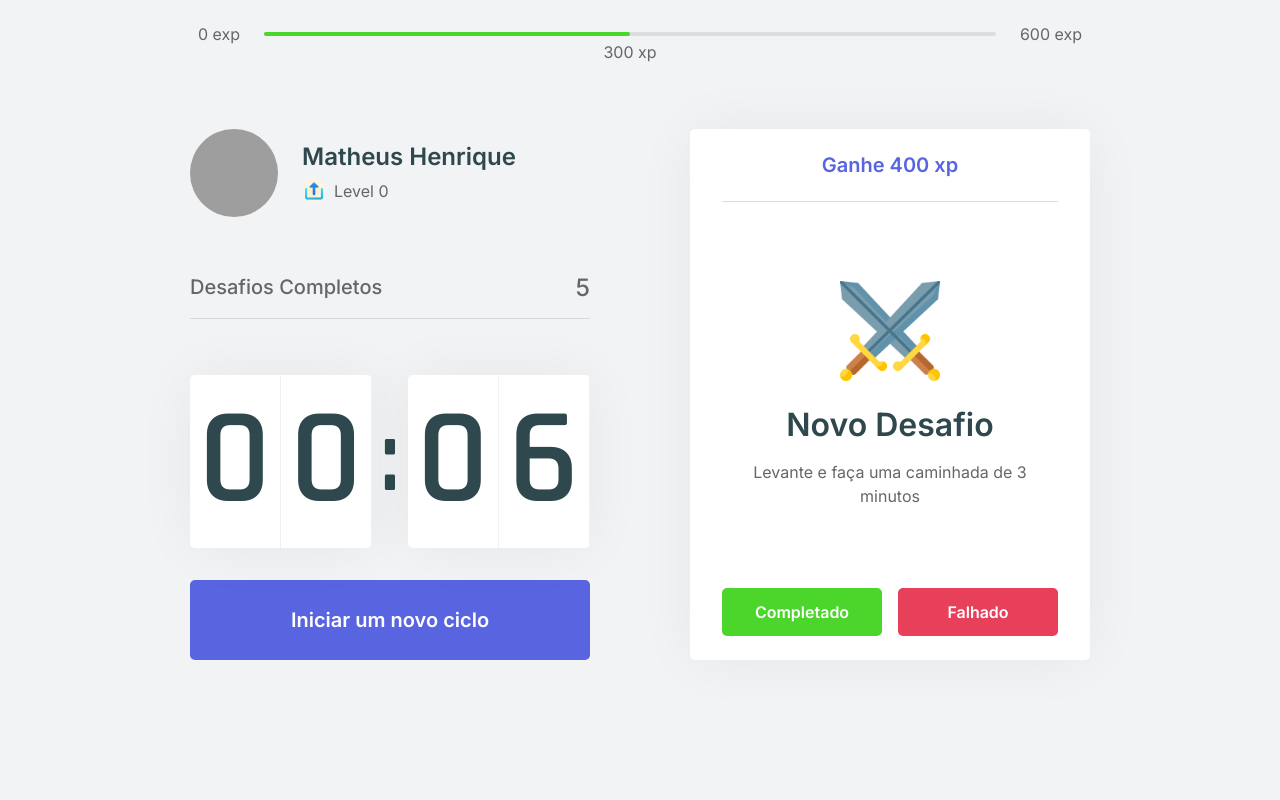
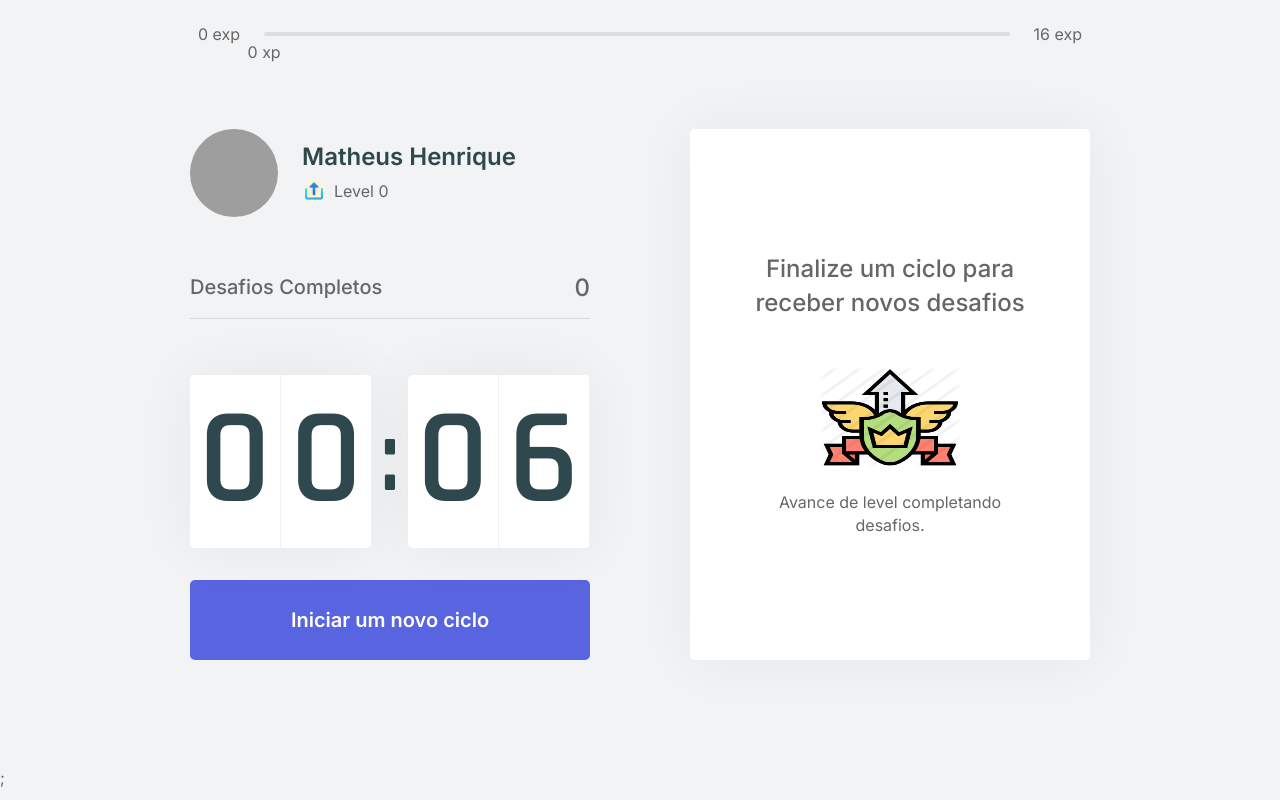
Before and after one commit to Matts-R/NLW4, a Next.js app: page / in a window 1280 px wide. Built offline with nearby package versions, Linux system fonts and the light colour scheme; grey boxes are pictures that could not be loaded.

Commit message:
Third Day completed

```diff
--- a/package.json
+++ b/package.json
@@ -11,6 +11,7 @@
     "@fortawesome/fontawesome-svg-core": "^1.2.34",
     "@fortawesome/free-solid-svg-icons": "^5.15.2",
     "@fortawesome/react-fontawesome": "^0.1.14",
+    "axios": "^0.21.1",
     "next": "10.0.7",
     "react": "17.0.1",
     "react-dom": "17.0.1"
--- a/src/Components/ChallengeBox.tsx
+++ b/src/Components/ChallengeBox.tsx
@@ -1,23 +1,31 @@
+import { useContext } from "react";
+import { ChallengesContext } from "../context/ChallengesContext";
+
 export default function ChallengeBox() {
-  const hasActiveChallenge = true;
+  const { activeChallenge, resetChallenge } = useContext(ChallengesContext);
 
   return (
     <div className="challenge-box-container">
-      {hasActiveChallenge ? (
+      {activeChallenge ? (
         <div className="active-challenge-box">
-          <header>Ganhe 400 xp </header>
+          <header>Ganhe {activeChallenge.amount} xp </header>
 
           <main>
             <img src="/Icons/swords.png" alt="" />
             <strong>Novo Desafio</strong>
-            <p>Levante e faça uma caminhada de 3 minutos</p>
+            <p>{activeChallenge.description}</p>
           </main>
 
           <footer>
             <button type="button" role="button" className="button-completed">
               Completado
             </button>
-            <button type="button" role="button" className="button-failed">
+            <button
+              type="button"
+              role="button"
+              className="button-failed"
+              onClick={resetChallenge}
+            >
               Falhado
             </button>
           </footer>
--- a/src/Components/CompletedChallenges.tsx
+++ b/src/Components/CompletedChallenges.tsx
@@ -1,8 +1,13 @@
+import { useContext } from "react";
+import { ChallengesContext } from "../context/ChallengesContext";
+
 export default function CompletedChallenges() {
+  const { level } = useContext(ChallengesContext);
+
   return (
     <div className="completedChallengesContainer">
       <span>Desafios Completos</span>
-      <span> 5</span>
+      <span> {level}</span>
     </div>
   );
 }
--- a/src/Components/Countdown.tsx
+++ b/src/Components/Countdown.tsx
@@ -1,6 +1,11 @@
-import { useEffect, useState } from "react";
+import { useContext, useEffect, useState } from "react";
+import { ChallengesContext } from "../context/ChallengesContext";
+
+let countdownTimeOut: NodeJS.Timeout;
 
 export default function Countdown() {
+  const { startNewChallenge } = useContext(ChallengesContext);
+
   const [time, setTime] = useState(0.1 * 60);
   const [isActive, setIsActive] = useState(false);
   const [hasFinished, setHasFinished] = useState(false);
@@ -9,7 +14,6 @@ export default function Countdown() {
   const seconds = time % 60;
   const [minuteLeft, minuteRight] = String(minutes).padStart(2, "0").split("");
   const [secondLeft, secondRight] = String(seconds).padStart(2, "0").split("");
-  let countdownTimeOut: NodeJS.Timeout;
 
   function startCountdown() {
     setIsActive(true);
@@ -29,6 +33,7 @@ export default function Countdown() {
     } else if (time === 0) {
       setIsActive(false);
       setHasFinished(true);
+      startNewChallenge();
     }
   }, [isActive, time]);
 
--- a/src/Components/ExperienceBar.tsx
+++ b/src/Components/ExperienceBar.tsx
@@ -1,15 +1,29 @@
+import { useContext } from "react";
+import { ChallengesContext } from "../context/ChallengesContext";
+
 export default function ExperienceBar() {
+  const { currentExperience, experienceToNextLevel } = useContext(
+    ChallengesContext
+  );
+
+  let percentToNextLevel = Math.round(
+    (currentExperience * 100) / experienceToNextLevel
+  );
+
   return (
     <header className="experience-bar">
       <span>0 exp</span>
       <div>
-        <div style={{ width: "50%" }}></div>
+        <div style={{ width: `${percentToNextLevel}%` }}></div>
 
-        <span className="current-experience" style={{ left: "50%" }}>
-          300 xp
+        <span
+          className="current-experience"
+          style={{ left: `${percentToNextLevel}%` }}
+        >
+          {currentExperience} xp
         </span>
       </div>
-      <span>600 exp</span>
+      <span>{experienceToNextLevel} exp</span>
     </header>
   );
 }
--- /dev/null
+++ b/src/context/ChallengesContext.tsx
@@ -0,0 +1,70 @@
+import { Context } from "node:vm";
+import { createContext, ReactNode, useState } from "react";
+import challenges from "../../MOCK_DATA.json"; //Só para testes
+
+interface Challenge {
+  type: String;
+  description: String;
+  amount: Number;
+}
+
+interface ChallengesContextData {
+  level: number;
+  currentExperience: number;
+  challengesCompleted: number;
+  experienceToNextLevel: number;
+  levelUp: () => void;
+  startNewChallenge: () => void;
+  resetChallenge: () => void;
+  activeChallenge: Challenge;
+}
+
+interface ChallengesProviderProps {
+  children: ReactNode;
+}
+
+export const ChallengesContext = createContext({} as ChallengesContextData);
+
+export function ChallengesProvider({
+  children,
+}: ChallengesProviderProps): Context {
+  const [level, setLevel] = useState(0);
+  const [currentExperience, setCurrentExperience] = useState(0);
+  const [challengesCompleted, setChallengesCompleted] = useState(0);
+
+  const [activeChallenge, setActiveChallenge] = useState(null);
+
+  const experienceToNextLevel = Math.pow((level + 1) * 4, 2);
+
+  function levelUp(): void {
+    setLevel(level + 1);
+  }
+
+  function startNewChallenge(): void {
+    const challengeIndex = Math.floor(Math.random() * challenges.length);
+    const challenge = challenges[challengeIndex];
+
+    setActiveChallenge(challenge);
+  }
+
+  function resetChallenge() {
+    setActiveChallenge(null);
+  }
+
+  return (
+    <ChallengesContext.Provider
+      value={{
+        level,
+        currentExperience,
+        experienceToNextLevel,
+        activeChallenge,
+        challengesCompleted,
+        levelUp,
+        startNewChallenge,
+        resetChallenge,
+      }}
+    >
+      {children}
+    </ChallengesContext.Provider>
+  );
+}
--- a/src/pages/_app.tsx
+++ b/src/pages/_app.tsx
@@ -1,7 +1,12 @@
+import { ChallengesProvider } from "../context/ChallengesContext";
 import "../Styles/index.css";
 
 function MyApp({ Component, pageProps }) {
-  return <Component {...pageProps} />;
+  return (
+    <ChallengesProvider>
+      <Component {...pageProps} />;
+    </ChallengesProvider>
+  );
 }
 
 export default MyApp;
```
Also changed, not shown: src/pages/404.tsx (added, +7 -0 lines), 2 other files (tests, documents, lock files or other folders).
